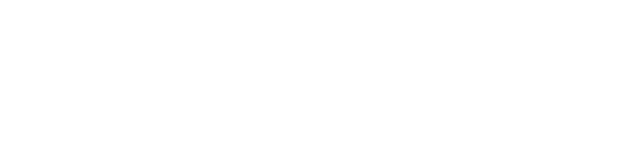
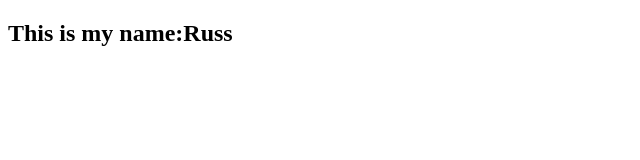
Before and after one commit to rusrap3547/github-exercise-101, a plain HTML site: page index.html in a window 1280 px wide. Shown: the whole page, without its empty margins (0-640 px from the left). Drawn offline with Linux system fonts and the light colour scheme.

Commit message:
changed my name in H2

```diff
--- a/index.html
+++ b/index.html
@@ -8,7 +8,7 @@
 </head>
 
 <body>
-    <h2></h2>
+    <h2>This is my name:Russ</h2>
 </body>
 
 </html>
```
